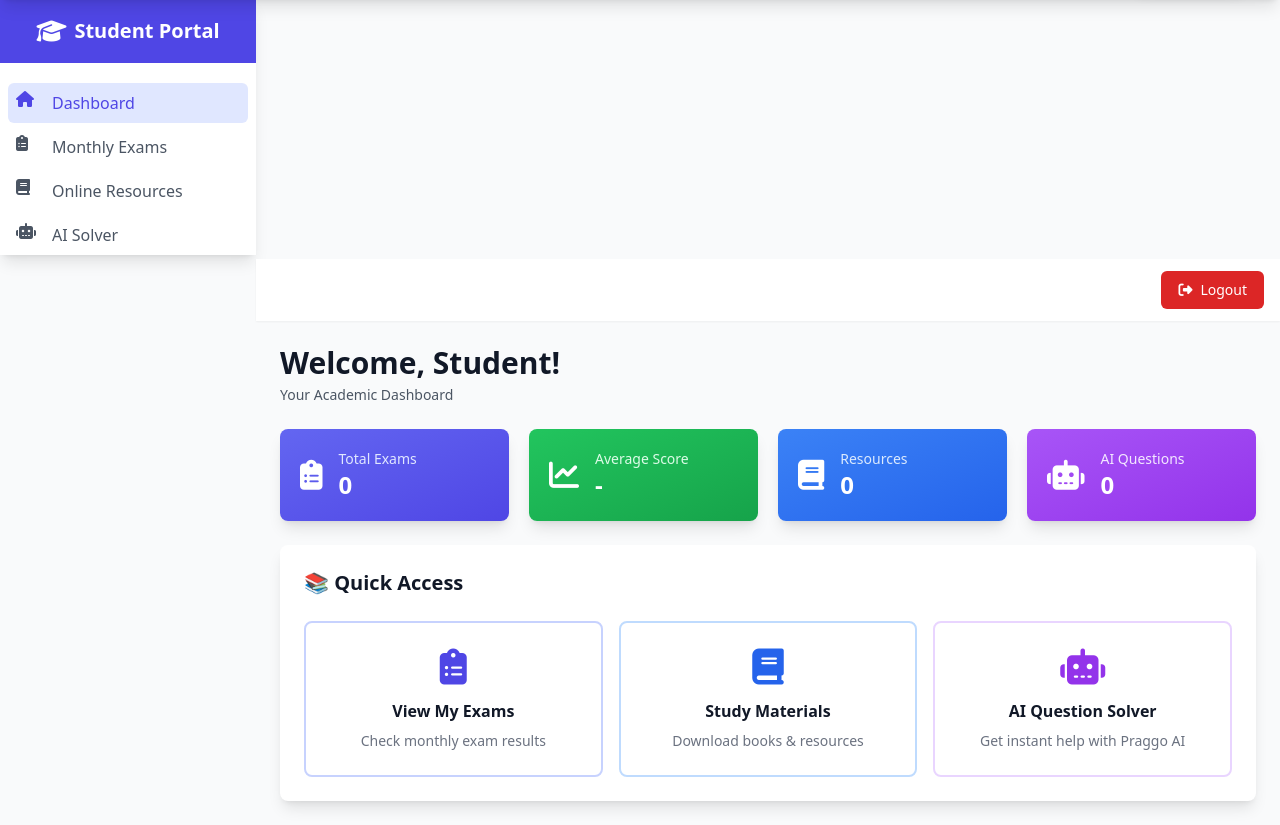
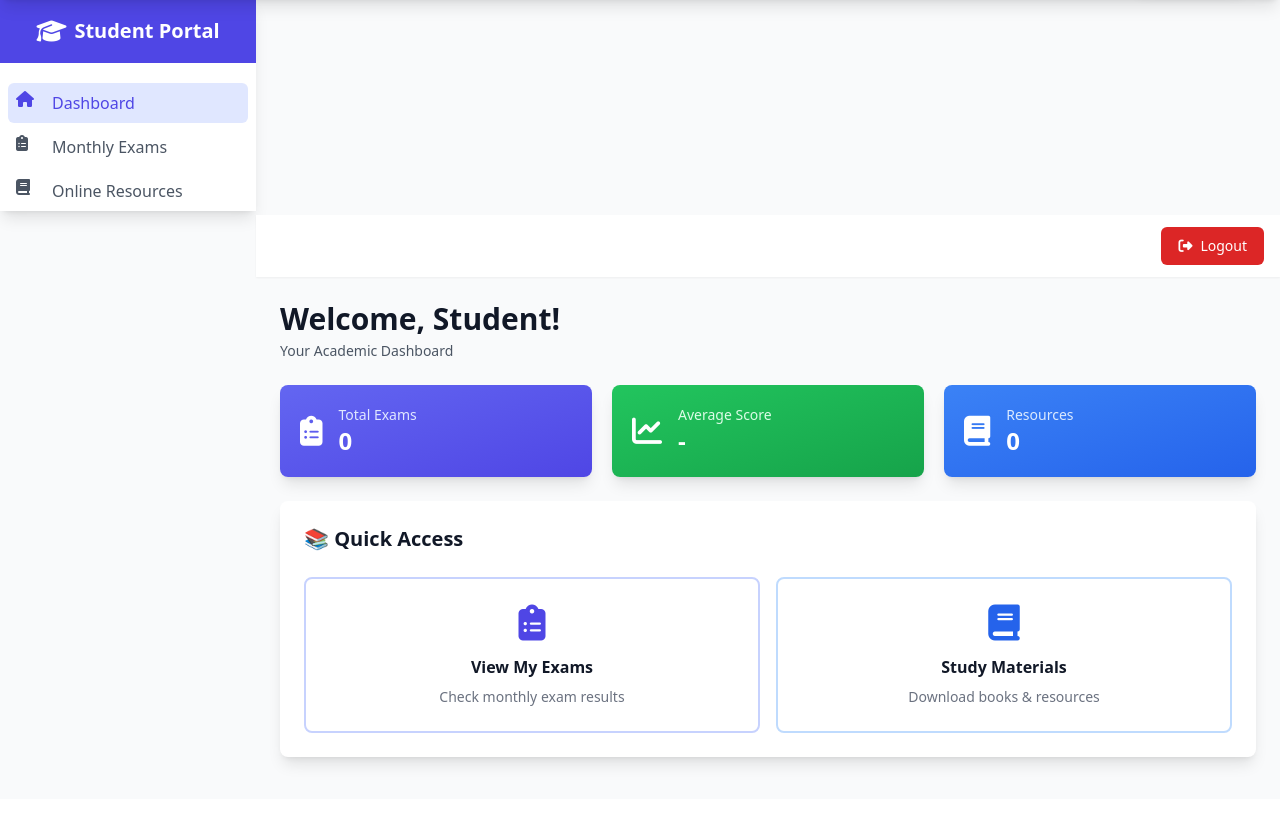
Before and after one commit to jhihihggggg/saro, a Flask app: template templates/templates/dashboard_student_new.html in a window 1280 px wide. Shown: the part 65-890 px from the top of the page. After the commit the page ends 834 px from the top, so only its background shows below. Run offline with Flask 3, Linux system fonts and the light colour scheme; the template is opened without the code that fills it, so the values that code supplies are empty; some libraries are stand-ins or nearby versions.

Commit message:
Remove AI Solver from student dashboard - keep only Monthly Exams and Online Resources (both read-only)

```diff
--- a/templates/templates/dashboard_student_new.html
+++ b/templates/templates/dashboard_student_new.html
@@ -31,10 +31,6 @@
                 <i class="fas fa-book mr-3 h-6 w-6"></i>
                 Online Resources
             </a>
-            <a href="#ai-solver" data-section="ai-solver" class="nav-item group flex items-center px-2 py-2 text-base font-medium rounded-md text-gray-600 hover:bg-gray-50 hover:text-gray-900 mb-1">
-                <i class="fas fa-robot mr-3 h-6 w-6"></i>
-                AI Solver
-            </a>
         </nav>
     </div>
 
@@ -61,7 +57,7 @@
 
             <!-- Dashboard Section -->
             <div id="dashboardSection" class="content-section">
-                <div class="grid grid-cols-1 gap-5 sm:grid-cols-2 lg:grid-cols-4 mb-6">
+                <div class="grid grid-cols-1 gap-5 sm:grid-cols-2 lg:grid-cols-3 mb-6">
                     <div class="bg-gradient-to-br from-indigo-500 to-indigo-600 overflow-hidden shadow-lg rounded-lg text-white">
                         <div class="p-5">
                             <div class="flex items-center">
@@ -103,25 +99,11 @@
                             </div>
                         </div>
                     </div>
-
-                    <div class="bg-gradient-to-br from-purple-500 to-purple-600 overflow-hidden shadow-lg rounded-lg text-white">
-                        <div class="p-5">
-                            <div class="flex items-center">
-                                <div class="flex-shrink-0">
-                                    <i class="fas fa-robot text-3xl"></i>
-                                </div>
-                                <div class="ml-4">
-                                    <p class="text-sm font-medium text-purple-100">AI Questions</p>
-                                    <p class="text-2xl font-bold" id="totalQuestions">0</p>
-                                </div>
-                            </div>
-                        </div>
-                    </div>
                 </div>
 
                 <div class="bg-white shadow-lg rounded-lg p-6">
                     <h3 class="text-xl font-bold text-gray-900 mb-6">📚 Quick Access</h3>
-                    <div class="grid grid-cols-1 md:grid-cols-3 gap-4">
+                    <div class="grid grid-cols-1 md:grid-cols-2 gap-4">
                         <button onclick="showSection('monthly-exams')" class="p-6 border-2 border-indigo-200 rounded-lg hover:border-indigo-500 hover:bg-indigo-50 hover:shadow-lg transition transform hover:scale-105">
                             <i class="fas fa-clipboard-list text-4xl text-indigo-600 mb-3 block"></i>
                             <p class="font-semibold text-gray-900">View My Exams</p>
@@ -131,11 +113,6 @@
                             <i class="fas fa-book text-4xl text-blue-600 mb-3 block"></i>
                             <p class="font-semibold text-gray-900">Study Materials</p>
                             <p class="text-sm text-gray-500 mt-2">Download books & resources</p>
-                        </button>
-                        <button onclick="showSection('ai-solver')" class="p-6 border-2 border-purple-200 rounded-lg hover:border-purple-500 hover:bg-purple-50 hover:shadow-lg transition transform hover:scale-105">
-                            <i class="fas fa-robot text-4xl text-purple-600 mb-3 block"></i>
-                            <p class="font-semibold text-gray-900">AI Question Solver</p>
-                            <p class="text-sm text-gray-500 mt-2">Get instant help with Praggo AI</p>
                         </button>
                     </div>
                 </div>
@@ -149,11 +126,6 @@
             <!-- Online Resources Section -->
             <div id="online-resourcesSection" class="content-section hidden">
                 {% include 'partials/student_documents.html' %}
-            </div>
-
-            <!-- AI Solver Section -->
-            <div id="ai-solverSection" class="content-section hidden">
-                {% include 'partials/student_ai_solver.html' %}
             </div>
         </main>
     </div>
@@ -212,13 +184,6 @@ function loadDashboardStats() {
             }
         })
         .catch(error => console.error('Error:', error));
-
-    try {
-        const aiHistory = JSON.parse(localStorage.getItem('aiQuestionHistory') || '[]');
-        document.getElementById('totalQuestions').textContent = aiHistory.length;
-    } catch (e) {
-        document.getElementById('totalQuestions').textContent = '0';
-    }
 }
 
 document.addEventListener('DOMContentLoaded', function() {
```
